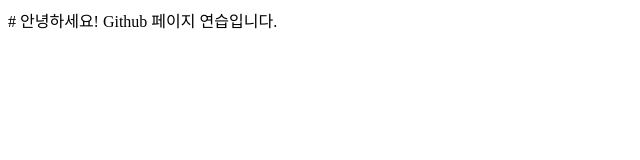
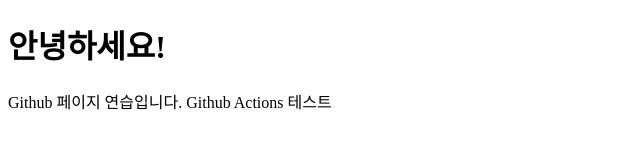
Before and after one commit to ruhodan/ruhodan.github.io, a plain HTML site: page index.html in a window 1280 px wide. Shown: the whole page, without its empty margins (0-640 px from the left). Drawn offline with Linux system fonts and the light colour scheme.

Commit message:
Github Actions Test

```diff
--- a/index.html
+++ b/index.html
@@ -7,8 +7,9 @@
     <title>나의 페이지</title>
 </head>
 <body>
-    # 안녕하세요!
+    <h1>안녕하세요!</h1>
 
     Github 페이지 연습입니다.
+    Github Actions 테스트
 </body>
 </html>
```
